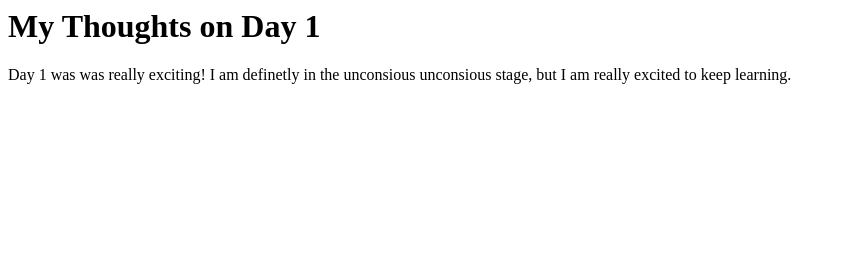
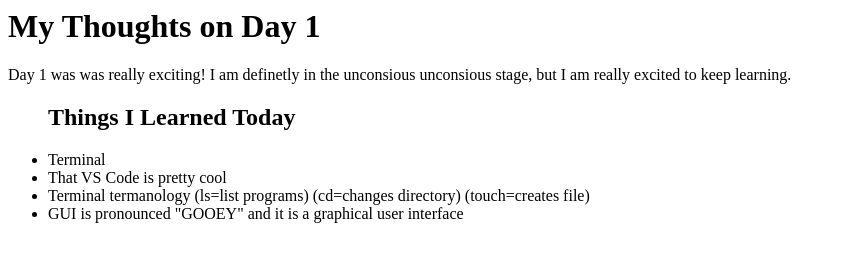
Before and after one commit to SaraRandolph/my-first-project, a plain HTML site: page index.html in a window 1280 px wide. Shown: the whole page, without its empty margins (0-846 px from the left). Drawn offline with Linux system fonts and the light colour scheme.

Commit message:
things I learned

```diff
--- a/index.html
+++ b/index.html
@@ -8,6 +8,14 @@
 
     <p>Day 1 was was really exciting! I am definetly in the unconsious unconsious stage, but I am really excited to keep learning. </p>
 
+    <ul> <h2> Things I Learned Today </h2>
+        <li>Terminal</li>
+        <li>That VS Code is pretty cool</li>
+        <li>Terminal termanology (ls=list programs) (cd=changes directory) (touch=creates file)</li>
+        <li>GUI is pronounced "GOOEY" and it is a graphical user interface</li>
+
+    </ul>
+
 
 </body>
 </html>
```
